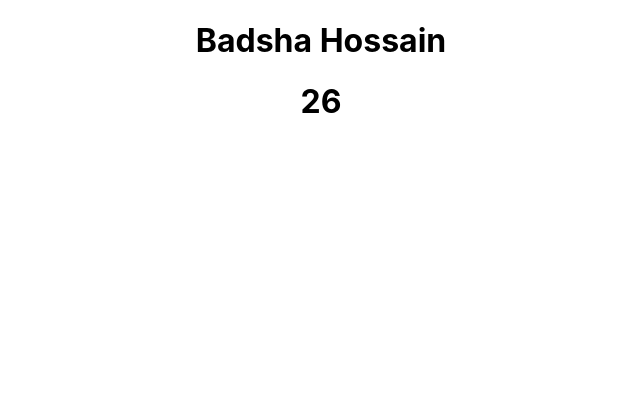
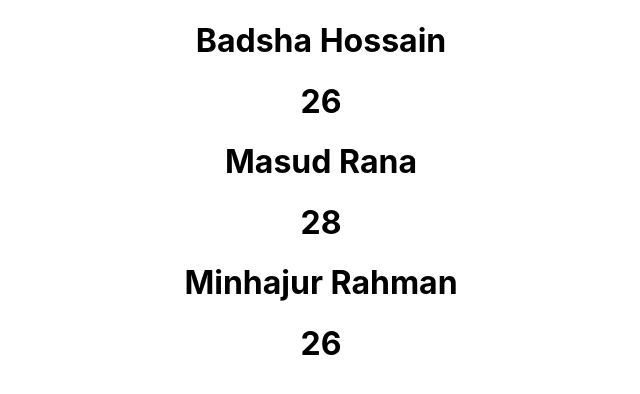
Before and after one commit to badshab454/React-Course, a React (Create React App) app: page / in a window 1280 px wide. Shown: the top 394 px of the page, without its empty margins (319-959 px from the left). Built offline with nearby package versions, Linux system fonts and the light colour scheme.

Commit message:
props student

```diff
--- a/src/App.js
+++ b/src/App.js
@@ -1,17 +1,21 @@
 import './App.css';
-import Header from './Header';
-import Sidebar from './Sidebar';
-import Footer from './Footer';
-
-
-
 import Student from './components/Student'
 
 function App() {
   return (
     <div className="App">
-      <Student name="Badsha Hossain"
-      age={26} />
+      <Student
+        name="Badsha Hossain"
+        age={26}
+      />
+      <Student
+        name="Masud Rana"
+        age={28}
+      />
+      <Student
+        name="Minhajur Rahman"
+        age={26}
+      />
     </div>
   );
 }
--- a/src/Footer.jsx
+++ /dev/null
@@ -1,8 +0,0 @@
-
-const Footer = () => {
-  return (
-    <div className="footer">Footer</div>
-  )
-}
-
-export default Footer
--- a/src/Header.jsx
+++ /dev/null
@@ -1,9 +0,0 @@
-
-
-let Header = () => {
-    return (
-        <h1 className="header">This is the Header Component.</h1>
-    )
-}
-
-export default Header;
```
